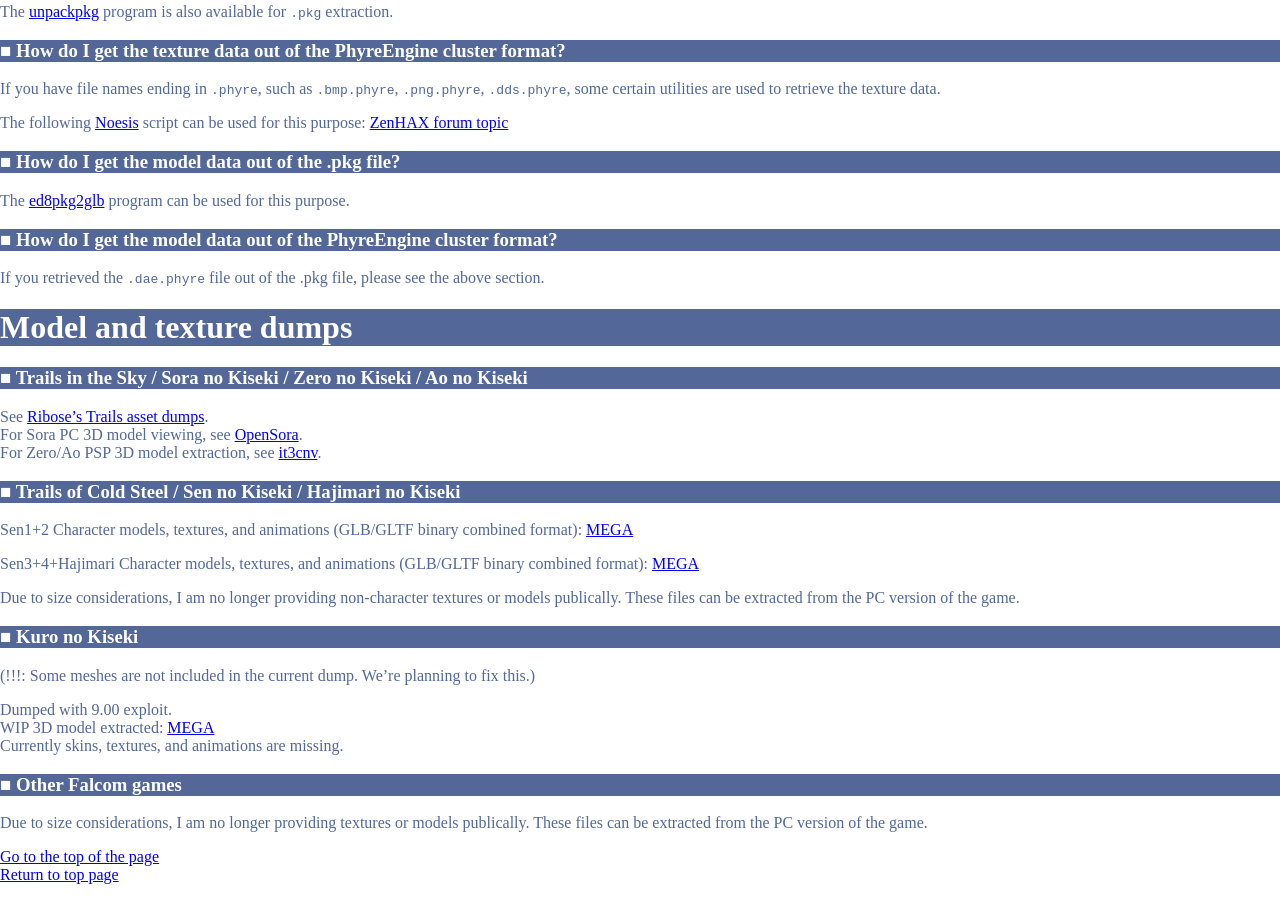
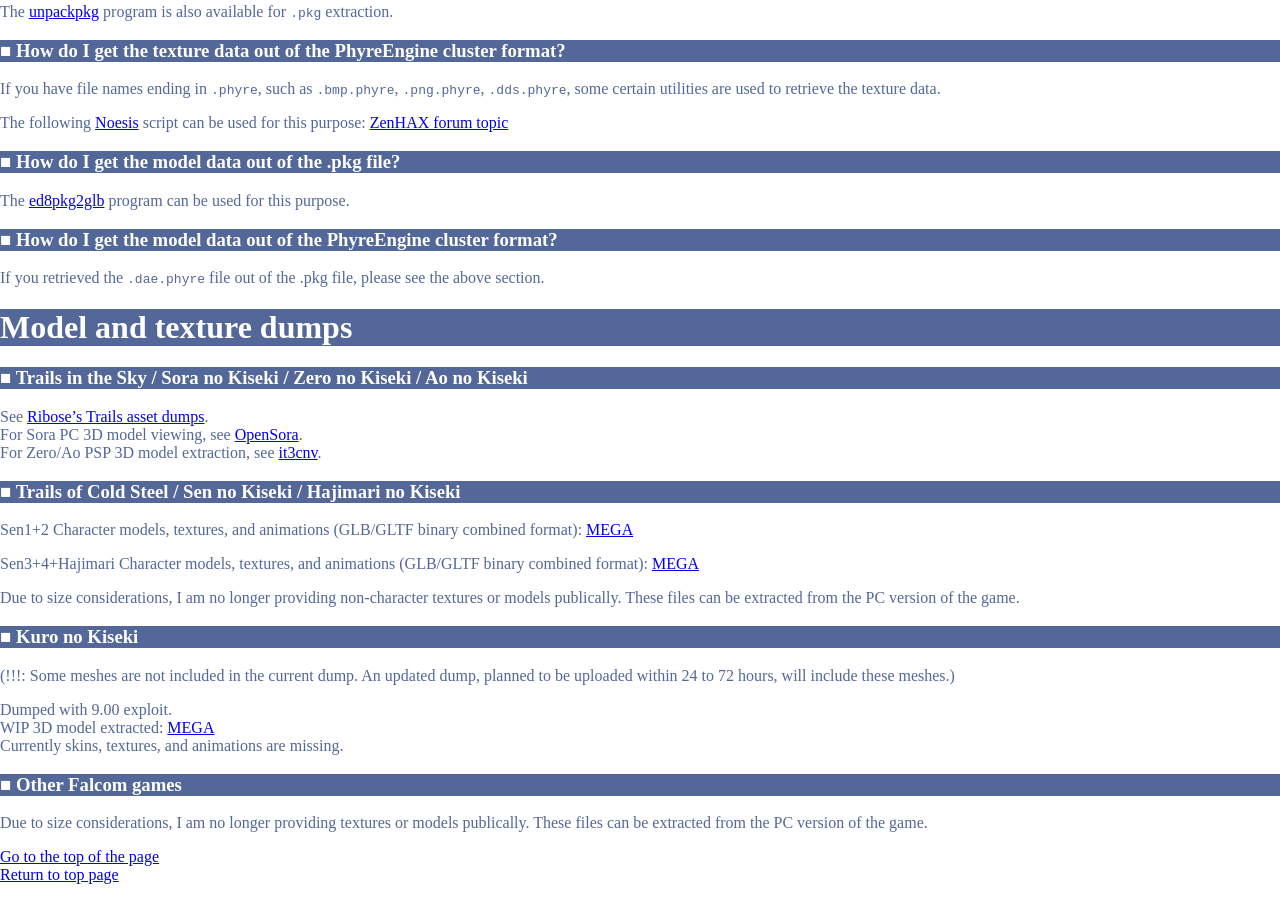
Before and after one commit to uyjulian/falcom-dumps, a Jekyll site: the page built from index.md, in a window 1280 px wide and 900 px high, scrolled down 3241 px. Built offline with Jekyll 4.4.1, drawn with Linux system fonts in a browser that asks for light colours.

Commit message:
Prepare for upd

```diff
--- a/index.md
+++ b/index.md
@@ -174,7 +174,7 @@ Sen3+4+Hajimari Character models, textures, and animations (GLB/GLTF binary comb
 Due to size considerations, I am no longer providing non-character textures or models publically. These files can be extracted from the PC version of the game.
 
 ### Kuro no Kiseki
-(!!!: Some meshes are not included in the current dump. We're planning to fix this.)
+(!!!: Some meshes are not included in the current dump. An updated dump, planned to be uploaded within 24 to 72 hours, will include these meshes.)
 
 Dumped with 9.00 exploit.
 WIP 3D model extracted: [MEGA](https://mega.nz/file/gsJ1HSpK#l8DLSA1e2cau0UGdlK83hMwNiwTBguBmHFWM77zMZz8)
```
